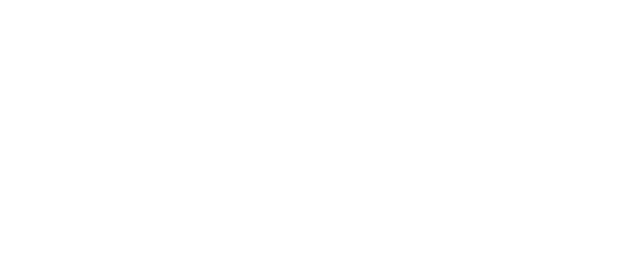
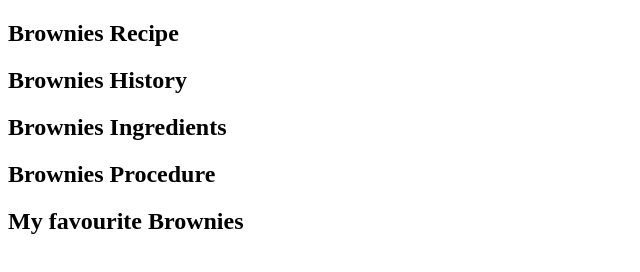
Before and after one commit to aracelicaes/francis-araceli, a plain HTML site: page fcc-test-suite-template-master/fcc-test-suite-template-master/index.html in a window 1280 px wide. Shown: the whole page, without its empty margins (0-640 px from the left). Drawn offline with Linux system fonts and the light colour scheme.

Commit message:
Added steps 1 - 3

```diff
--- a/fcc-test-suite-template-master/fcc-test-suite-template-master/index.html
+++ b/fcc-test-suite-template-master/fcc-test-suite-template-master/index.html
@@ -7,20 +7,22 @@
   </head>
 
   <body>
+    <main id="main-doc">
+      <section class="main-section">
+        <header><h1>Brownies Recipe</h1></header>
+      </section>
+      <section class="main-section">
+      <header><h1>Brownies History</h1></header></section>
+      <section class="main-section">
+      <header><h1>Brownies Ingredients</h1></header></section>
+      <section class="main-section">
+      <header><h1>Brownies Procedure</h1></header></section>
+      <section class="main-section">
+      <header><h1>My favourite Brownies</h1></header></section>
+
+    </main>
     <script src="https://cdn.freecodecamp.org/testable-projects-fcc/v1/bundle.js"></script>
 
-    <!--
-
-    Hello Camper!
-
-    For now, the test suite only works in Chrome!
-    Please read the README below in the JS Editor before beginning.
-    Feel free to delete this message once you have read it.
-    Good luck and Happy Coding!
-
-    - The freeCodeCamp Team
-
-    -->
-    <script  src="js/index.js"></script>
+        <script  src="js/index.js"></script>
   </body>
 </html>
```
